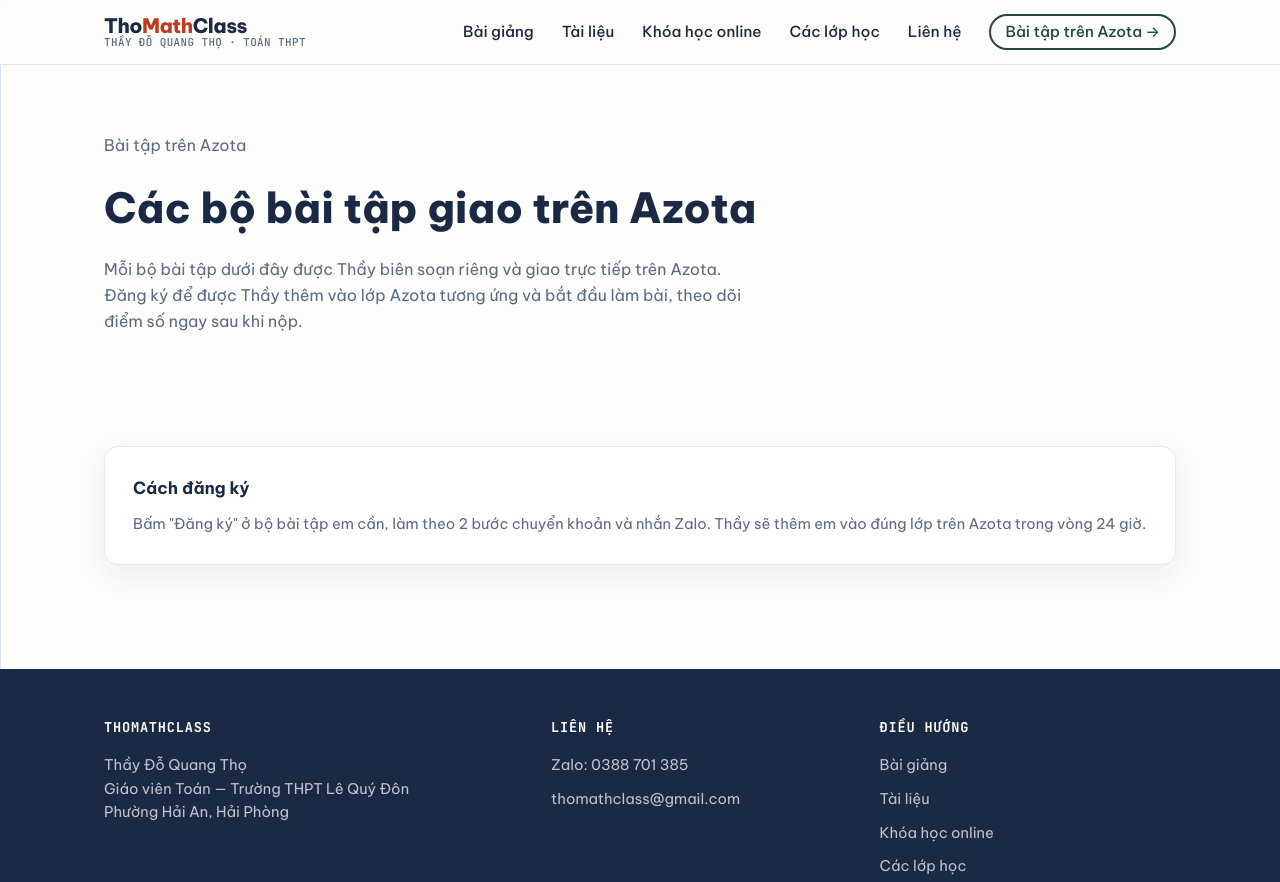
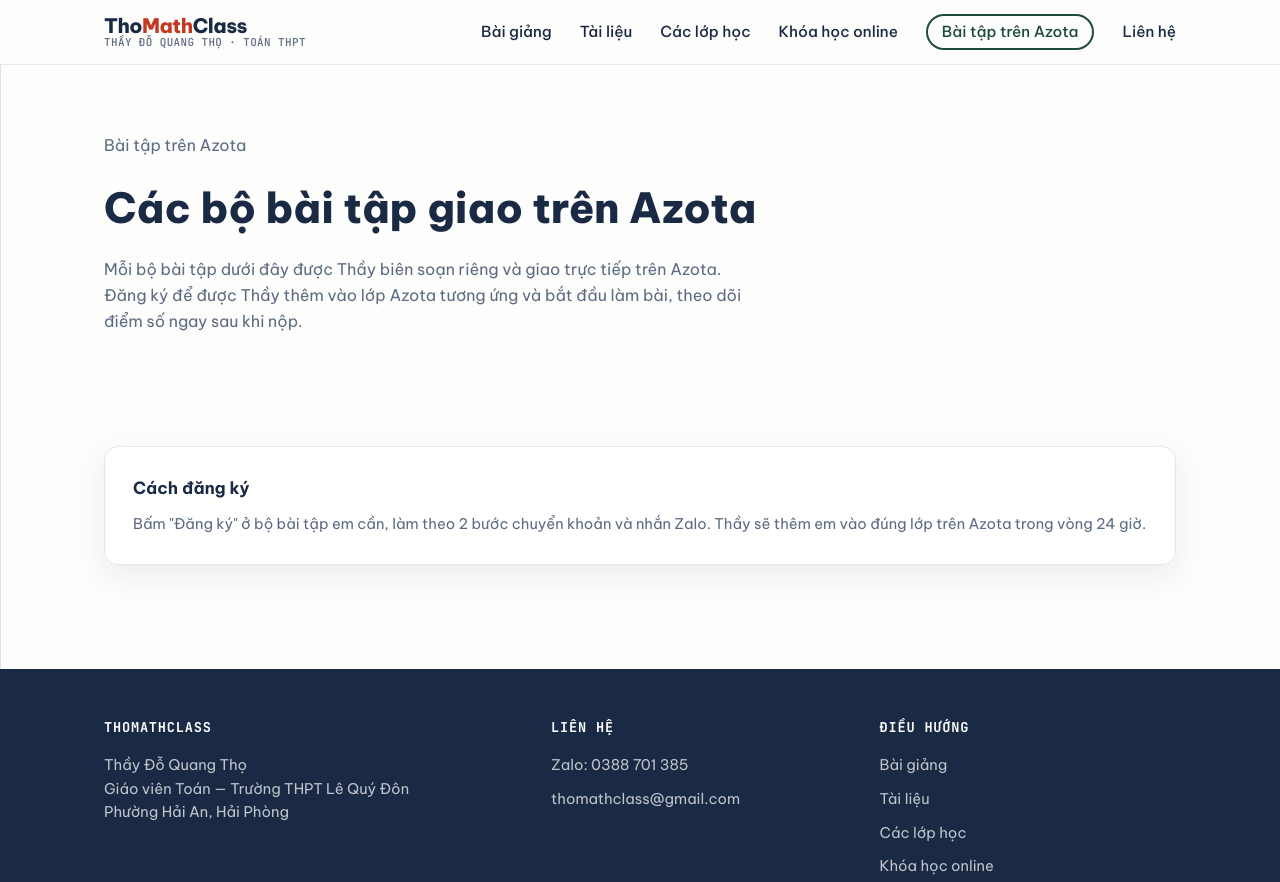
Before and after one commit to thotoanlqd-ai/thomathclass, a plain HTML site: page azota.html in a window 1280 px wide. Shown: the top 882 px of the page. Drawn offline with Linux system fonts and the light colour scheme; no server answers.

Commit message:
Đổi chỗ mennu

```diff
--- a/azota.html
+++ b/azota.html
@@ -29,12 +29,12 @@
     <div class="nav-links">
       <a href="baigiang.html">Bài giảng</a>
       <a href="tailieu.html">Tài liệu</a>
+      <a href="lophoc.html">Các lớp học</a>
       <a href="khoahoc.html">Khóa học online</a>
-      <a href="lophoc.html">Các lớp học</a>
+      <a href="azota.html" class="btn-azota">
+        Bài tập trên Azota
+      </a>
       <a href="index.html#contact">Liên hệ</a>
-      <a href="azota.html" class="btn-azota">
-        Bài tập trên Azota →
-      </a>
     </div>
   </nav>
 </header>
@@ -82,8 +82,8 @@
         <ul>
           <li><a href="baigiang.html">Bài giảng</a></li>
           <li><a href="tailieu.html">Tài liệu</a></li>
+          <li><a href="lophoc.html">Các lớp học</a></li>
           <li><a href="khoahoc.html">Khóa học online</a></li>
-          <li><a href="lophoc.html">Các lớp học</a></li>
         </ul>
       </div>
     </div>
```
Also changed, not shown: baigiang.html (+5 -5 lines), index.html (+4 -4 lines), khoahoc.html (+5 -5 lines), lophoc.html (+5 -5 lines), tailieu.html (+5 -5 lines).
